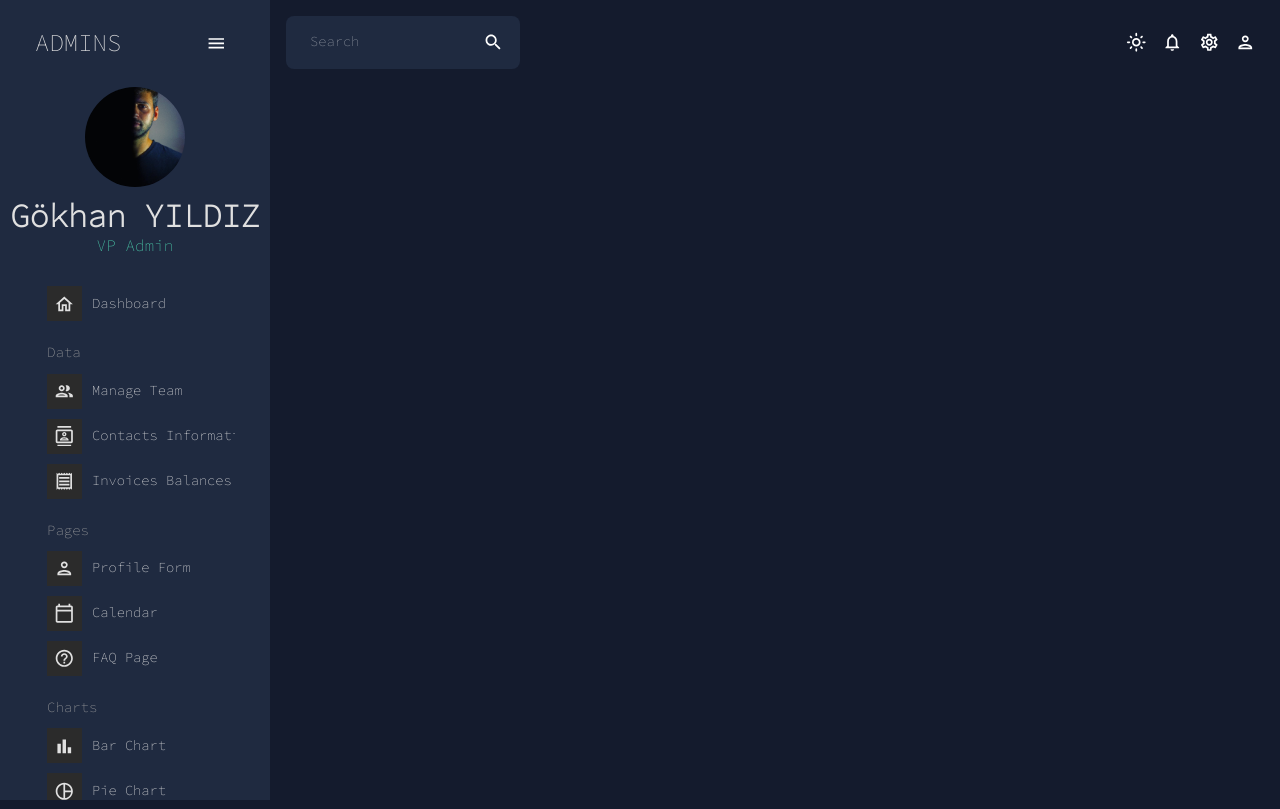
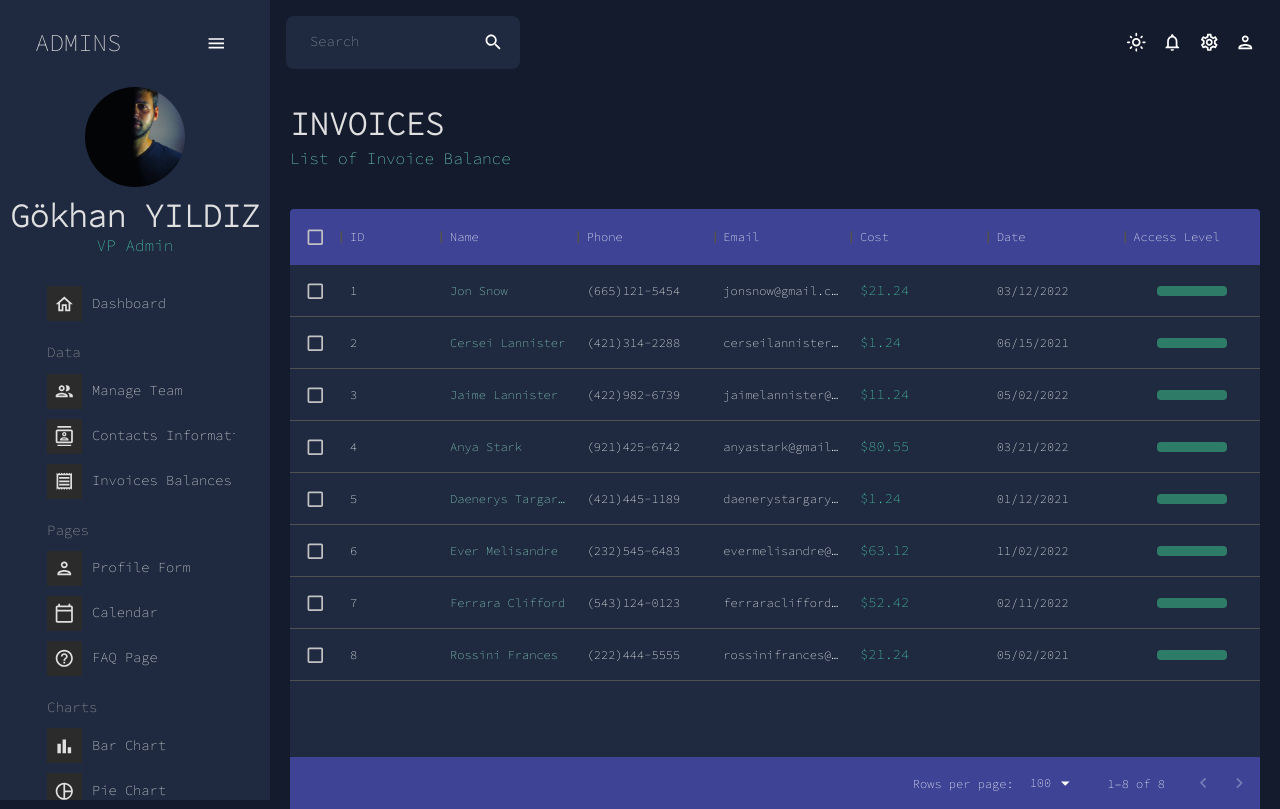
Before and after one commit to YildizGokhan/adminDashBoard, a React (Create React App) app: page /invoices in a window 1280 px wide. Built offline with nearby package versions, Linux system fonts and the light colour scheme.

Commit message:
invoices, contact done.

```diff
--- a/src/App.js
+++ b/src/App.js
@@ -4,9 +4,9 @@
 import { Routes, Route } from "react-router-dom";
 import Sidebar from "./scenes/global/Sidebar";
 import Dashboard from "./scenes/dashboard";
-// import Team from "./scenes/team";
-// import Invoices from "./scenes/invoices";
-// import Contacts from "./scenes/contacts";
+import Team from "./scenes/team";
+import Invoices from "./scenes/invoices";
+import Contacts from "./scenes/contacts";
 // import Bar from "./scenes/bar";
 // import Form from "./scenes/form";
 // import Line from "./scenes/line";
@@ -23,14 +23,14 @@
       <ThemeProvider theme={theme}>
         <CssBaseline />
         <div className="app">
-        <Sidebar />
+          <Sidebar />
           <main className="content">
             <Topbar />
             <Routes>
               <Route path="/" element={<Dashboard />} />
-              {/* <Route path="/team" element={<Team />} /> */}
-              {/* <Route path="/contact" element={<Contacts />} /> */}
-              {/* <Route path="/invoices" element={<Invoices />} /> */}
+              <Route path="/team" element={<Team />} />
+              <Route path="/contacts" element={<Contacts />} />
+              <Route path="/invoices" element={<Invoices />} />
               {/* <Route path="/form" element={<Form />} /> */}
               {/* <Route path="/bar" element={<Bar />} /> */}
               {/* <Route path="/pie" element={<Pie />} /> */}
--- /dev/null
+++ b/src/scenes/contacts/index.jsx
@@ -0,0 +1,62 @@
+import { Box } from "@mui/material";
+import { DataGrid, GridToolbar } from "@mui/x-data-grid";
+import { tokens } from "../../theme";
+import { mockDataContacts } from "../../data/mockData";
+import Header from "../../components/Header";
+import { useTheme } from "@mui/material";
+
+const Contacts = () => {
+    const theme = useTheme();
+    const colors = tokens(theme.palette.mode)
+    const columns = [
+        { field: "id", headerName: "ID", flex: 0.5 },
+        { field: "registrarId", headerName: "Registrar ID" },
+        { field: "name", headerName: "Name", flex: 1, cellClassName: "name-column--cell" },
+        { field: "age", headerName: "Age", type: "number", cellClassName: "name-column--cell", headerAlign: "left", align: "left" },
+        { field: "phone", headerName: "Phone", flex: 1 },
+        { field: "email", headerName: "Email", flex: 1 },
+        { field: "address", headerName: "Address", flex: 1 },
+        { field: "city", headerName: "City", flex: 1 },
+        { field: "zipCode", headerName: "Zip Code", flex: 1 },
+
+    ]
+    return (
+        <Box m="20px">
+            <Header title="CONTACTS" subtitle="List of Contacts for Future Reference" />
+            <Box m="40px 0 0 0" height="75vh" sx={{
+                "& .MuiDataGrid-root": {
+                    border: "none"
+                },
+                "& .MuiDataGrid-cell": {
+                    borderBottom: "none"
+                },
+                "& .name-column--cell": {
+                    color: colors.greenAccent[300]
+                },
+                "& .MuiDataGrid-columnHeaders": {
+                    backgroundColor: colors.blueAccent[700],
+                    borderBottom: "none"
+                },
+                "& .MuiDataGrid-virtualScroller": {
+                    backgroundColor: colors.primary[400]
+                },
+                "& .MuiDataGrid-footerContainer": {
+                    borderTop: "none",
+                    backgroundColor: colors.blueAccent[700]
+                },
+                "& .MuiDataGrid-toolbarContainer .MuiButton-text": {
+                    color: `${colors.grey[100]} !important`
+                }
+            }} >
+                <DataGrid
+                    rows={mockDataContacts}
+                    columns={columns}
+                    components={{Toolbar: GridToolbar}}
+                />
+
+            </Box>
+        </Box >
+    )
+}
+
+export default Contacts
--- /dev/null
+++ b/src/scenes/invoices/index.jsx
@@ -0,0 +1,82 @@
+import { Box, Typography, useTheme } from "@mui/material";
+import { DataGrid } from "@mui/x-data-grid";
+import { tokens } from "../../theme";
+import { mockDataInvoices } from "../../data/mockData";
+import AdminPanelSettingsOutlinedIcon from "@mui/icons-material/AdminPanelSettingsOutlined";
+import LockOpenOutlinedIcon from "@mui/icons-material/LockOpenOutlined";
+import SecurityOutlinedIcon from "@mui/icons-material/SecurityOutlined";
+import Header from "../../components/Header";
+
+const Invoices = () => {
+    const theme = useTheme();
+    const colors = tokens(theme.palette.mode)
+    const columns = [
+        { field: "id", headerName: "ID" },
+        { field: "name", headerName: "Name", flex: 1, cellClassName: "name-column--cell" },
+        { field: "phone", headerName: "Phone", flex: 1 },
+        { field: "email", headerName: "Email", flex: 1 },
+        {
+            field: "cost", headerName: "Cost", flex: 1,
+            renderCell: (params) => (
+                <Typography color={colors.greenAccent[500]}>
+                    ${params.row.cost}
+                </Typography>
+            )
+        },
+        { field: "date", headerName: "Date", flex: 1 },
+        {
+            field: "access", headerName: "Access Level", flex: 1, renderCell: ({ row: { access } }) => {
+                return (
+                    <Box width="60%" m="0 auto" p="5px" display="flex" justifyContent="center" backgroundColor={access === "admin" ? colors.greenAccent[600] : colors.greenAccent[700]}
+                        borderRadius="4px"
+                    >
+                        {access === "admin" && <AdminPanelSettingsOutlinedIcon />}
+                        {access === "manager" && <SecurityOutlinedIcon />}
+                        {access === "user" && <LockOpenOutlinedIcon />}
+                        <Typography color={colors.grey[100]} sx={{ ml: "5px" }}>{access}</Typography>
+                    </Box>
+                )
+            }
+        },
+
+    ]
+    return (
+        <Box m="20px">
+            <Header title="INVOICES" subtitle="List of Invoice Balance" />
+            <Box m="40px 0 0 0" height="75vh" sx={{
+                "& .MuiDataGrid-root": {
+                    border: "none"
+                },
+                "& .MuiDataGrid-cell": {
+                    borderBottom: "none"
+                },
+                "& .name-column--cell": {
+                    color: colors.greenAccent[300]
+                },
+                "& .MuiDataGrid-columnHeaders": {
+                    backgroundColor: colors.blueAccent[700],
+                    borderBottom: "none"
+                },
+                "& .MuiDataGrid-virtualScroller": {
+                    backgroundColor: colors.primary[400]
+                },
+                "& .MuiDataGrid-footerContainer": {
+                    borderTop: "none",
+                    backgroundColor: colors.blueAccent[700]
+                },
+                "& .MuiCheckbox-root": {
+                    color: `${colors.grey[200]} !important`
+                }
+            }} >
+                <DataGrid
+                    checkboxSelection
+                    rows={mockDataInvoices}
+                    columns={columns}
+                />
+
+            </Box>
+        </Box >
+    )
+}
+
+export default Invoices
--- /dev/null
+++ b/src/scenes/team/index.jsx
@@ -0,0 +1,70 @@
+import { Box, Typography, useTheme } from "@mui/material";
+import { DataGrid } from "@mui/x-data-grid";
+import { tokens } from "../../theme";
+import { mockDataTeam } from "../../data/mockData";
+import AdminPanelSettingsOutlinedIcon from "@mui/icons-material/AdminPanelSettingsOutlined";
+import LockOpenOutlinedIcon from "@mui/icons-material/LockOpenOutlined";
+import SecurityOutlinedIcon from "@mui/icons-material/SecurityOutlined";
+import Header from "../../components/Header";
+
+const Team = () => {
+    const theme = useTheme();
+    const colors = tokens(theme.palette.mode)
+    const columns = [
+        { field: "id", headerName: "ID" },
+        { field: "name", headerName: "Name", flex: 1, cellClassName: "name-column--cell" },
+        { field: "age", headerName: "Age", type: "number", cellClassName: "name-column--cell", headerAlign: "left", align: "left" },
+        { field: "phone", headerName: "Phone", flex: 1 },
+        { field: "email", headerName: "Email", flex: 1 },
+        {
+            field: "access", headerName: "Access Level", flex: 1, renderCell: ({ row: { access } }) => {
+                return (
+                    <Box width="60%" m="0 auto" p="5px" display="flex" justifyContent="center" backgroundColor={access === "admin" ? colors.greenAccent[600] : colors.greenAccent[700]}
+                        borderRadius="4px"
+                    >
+                        {access === "admin" && <AdminPanelSettingsOutlinedIcon />}
+                        {access === "manager" && <SecurityOutlinedIcon />}
+                        {access === "user" && <LockOpenOutlinedIcon />}
+                        <Typography color={colors.grey[100]} sx={{ ml: "5px" }}>{access}</Typography>
+                    </Box>
+                )
+            }
+        },
+
+    ]
+    return (
+        <Box m="20px">
+            <Header title="TEAM" subtitle="Managing the Team Members" />
+            <Box m="40px 0 0 0" height="75vh" sx={{
+                "& .MuiDataGrid-root": {
+                    border: "none"
+                },
+                "& .MuiDataGrid-cell": {
+                    borderBottom: "none"
+                },
+                "& .name-column--cell": {
+                    color: colors.greenAccent[300]
+                },
+                "& .MuiDataGrid-columnHeaders": {
+                    backgroundColor: colors.blueAccent[700],
+                    borderBottom: "none"
+                },
+                "& .MuiDataGrid-virtualScroller" : {
+                    backgroundColor: colors.primary[400]
+                },
+                "& .MuiDataGrid-footerContainer": {
+                    borderTop: "none",
+                    backgroundColor: colors.blueAccent[700]
+                }
+            }} >
+                <DataGrid
+                    rows={mockDataTeam}
+                    columns={columns}
+                />
+
+            </Box>
+        </Box >
+    )
+}
+
+export default Team
```
